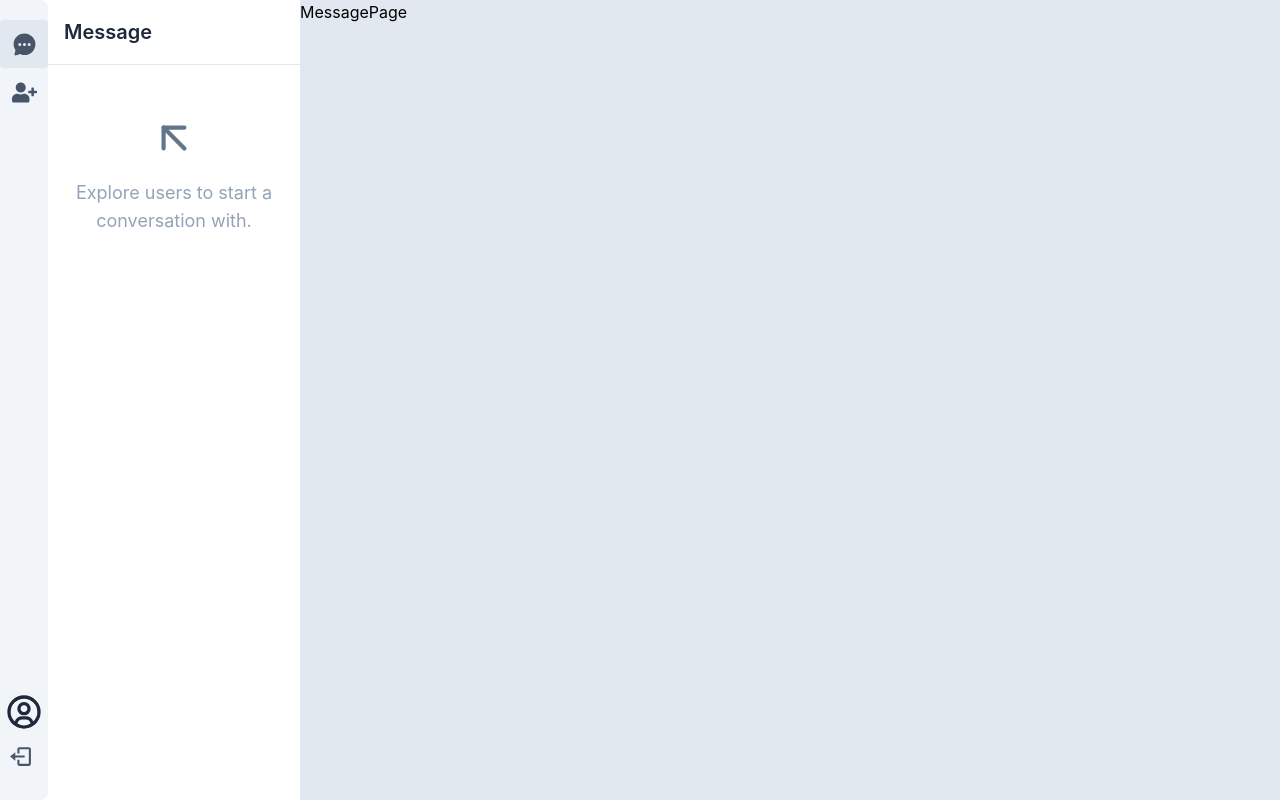
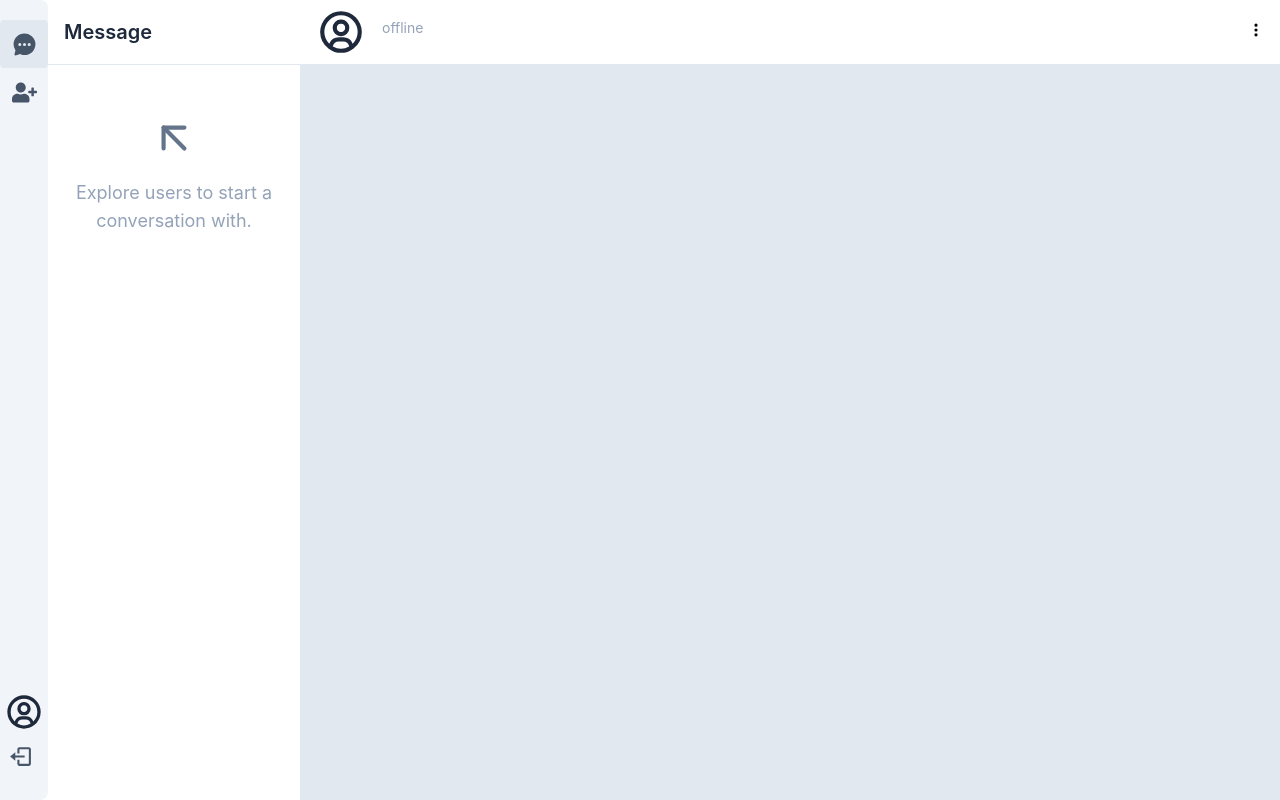
Before and after one commit to dokhai130203/Chat-app, a React (Create React App) app in the folder client/: page /1 in a window 1280 px wide. Built offline with nearby package versions, Linux system fonts and the light colour scheme; no server answers.

Commit message:
Add UI header for MessagePage

```diff
--- a/client/src/components/Avatar.js
+++ b/client/src/components/Avatar.js
@@ -64,7 +64,7 @@
 
         {
             isOnline && (
-                <div className='bg-green-600 p-1 absolute bottom-2 -right-1 z-10 rounded-full'></div>
+                <div className='bg-green-600 p-[5px] absolute bottom-2 -right-0 z-10 rounded-full'></div>
             )
         }
     </div>
--- a/client/src/components/EditUserDetails.js
+++ b/client/src/components/EditUserDetails.js
@@ -82,7 +82,7 @@
         }
     }
   return (
-    <div className='fixed top-0 right-0 left-0 bottom-0 bg-gray-700 bg-opacity-40 flex justify-center items-center'>
+    <div className='fixed top-0 right-0 left-0 bottom-0 bg-gray-700 bg-opacity-40 flex justify-center items-center z-10'>
         <div className='bg-white p-4 py-6 m-1 rounded w-full max-w-sm'>
             <h2 className='font-semibold'>Profile Details</h2>
             <p className='text-sm'>Edit user details</p>
--- a/client/src/components/MessagePage.js
+++ b/client/src/components/MessagePage.js
@@ -1,9 +1,65 @@
-import React from 'react'
+import React, { useEffect, useState } from 'react'
+import { useSelector } from 'react-redux'
+import { Link, useParams } from 'react-router-dom'
+import Avatar from './Avatar'
+import { HiDotsVertical } from "react-icons/hi";
+import { FaAngleLeft } from "react-icons/fa6";
 
 const MessagePage = () => {
+  const params = useParams()
+  const socketConnection = useSelector(state => state?.user?.socketConnection)
+  const user = useSelector(state => state?.user)
+  const [dataUser, setDataUser] = useState({
+    name : "",
+    email : "",
+    profile_pic : "",
+    online : false,
+    _id: ""
+  })
+
+  console.log("params", params.userId)
+
+  useEffect(() => {
+    if (socketConnection) {
+      socketConnection.emit('message-page', params.userId)
+
+      socketConnection.on('message-user', (data) => {
+        setDataUser(data)
+      })
+    }
+  }, [socketConnection,params?.userId, user])
   return (
     <div>
-        MessagePage
+        <header className='sticky top-0 h-16 bg-white flex justify-between items-center px-4'>
+            <div className='flex items-center gap-4'>
+                <Link to={"/"} className='lg:hidden'>
+                    <FaAngleLeft size={25}/>
+                </Link>
+                <div>
+                  <Avatar
+                    width={50}
+                    height={50}
+                    imageUrl={dataUser?.profile_pic}
+                    name={dataUser?.name}
+                    userId={dataUser?._id}
+                  />
+                </div>
+                <div>
+                  <h3 className='font-semibold text-lg my-0 text-ellipsis line-clamp-1'>{dataUser?.name}</h3>
+                  <p className='-mt-2 text-sm'>
+                    {
+                      dataUser.online ? <span className='text-primary'>online</span>: <span className='text-slate-400'>offline</span>
+                    }
+                  </p>
+                </div>
+            </div>
+
+            <div>
+              <button className='cursor-pointer hover:text-primary'>
+                <HiDotsVertical/>
+              </button>
+            </div>
+        </header>
     </div>
   )
 }
--- a/client/src/components/SearchUser.js
+++ b/client/src/components/SearchUser.js
@@ -34,7 +34,7 @@
     console.log("searchUser", searchUser)
 
   return (
-    <div className='fixed top-0 bottom-0 left-0 right-0 bg-slate-700 bg-opacity-40 p-2'>
+    <div className='fixed top-0 bottom-0 left-0 right-0 bg-slate-700 bg-opacity-40 p-2 z-10'>
         <div className='w-full max-w-lg mx-auto mt-10'>
             {/** input search user */}
             <div className='bg-white rounded h-14 overflow-hidden flex'>
--- a/client/src/pages/Home.js
+++ b/client/src/pages/Home.js
@@ -2,7 +2,7 @@
 import React, { useEffect } from 'react'
 import { useDispatch, useSelector } from 'react-redux'
 import { Outlet, useLocation, useNavigate } from 'react-router-dom'
-import { logout, setOnlineUser, setUser } from '../redux/userSlice'
+import { logout, setOnlineUser, setSocketConnection, setUser } from '../redux/userSlice'
 import Sidebar from '../components/Sidebar'
 import logo from '../assets/logo.png'
 import io from 'socket.io-client'
@@ -52,6 +52,8 @@
       dispatch(setOnlineUser(data))
     })
 
+    dispatch(setSocketConnection(socketConnection))
+
     return() => {
       socketConnection.disconnect()
     }
--- a/client/src/redux/userSlice.js
+++ b/client/src/redux/userSlice.js
@@ -6,7 +6,8 @@
   email : "",
   profile_pic : "",
   token : "",
-  onlineUser : []
+  onlineUser : [],
+  socketConnection : null
 }
 
 export const userSlice = createSlice({
@@ -28,14 +29,18 @@
         state.email = ""
         state.profile_pic = ""
         state.token = ""
+        state.socketConnection = null
     },
     setOnlineUser : (state, action) => {
       state.onlineUser = action.payload
+    },
+    setSocketConnection : (state, action) => {
+      state.socketConnection = action.payload
     }
   },
 })
 
 // Action creators are generated for each case reducer function
-export const { setUser, setToken, logout, setOnlineUser } = userSlice.actions
+export const { setUser, setToken, logout, setOnlineUser, setSocketConnection } = userSlice.actions
 
 export default userSlice.reducer
```
Also changed, not shown: 2 other files (tests, documents, lock files or other folders).
